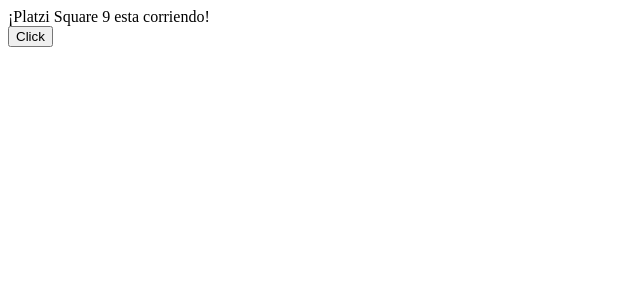
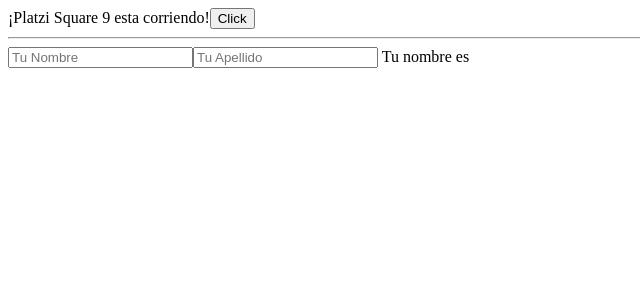
Before and after one commit to shiroukamui/curso-angular-4, an Angular app: page / in a window 1280 px wide. Shown: the top 300 px of the page, without its empty margins (0-640 px from the left). Built offline with nearby package versions, Linux system fonts and the light colour scheme.

Commit message:
Two Way Data Binding

```diff
--- a/src/app/app.component.html
+++ b/src/app/app.component.html
@@ -1,2 +1,6 @@
-<span>¡{{ title }} {{ angular + version }} esta corriendo!</span><br />
+<span>¡{{ title }} {{ angular + version }} esta corriendo!</span>
 <button [disabled]="!ready" (click)="sayHello()">Click</button>
+<hr>
+<input type="text" placeholder="Tu Nombre" [(ngModel)]="name">
+<input type="text" placeholder="Tu Apellido" [(ngModel)]="lastName">
+<label> Tu nombre es {{name}} {{lastName}} </label>
--- a/src/app/app.component.ts
+++ b/src/app/app.component.ts
@@ -7,10 +7,13 @@
 })
 
 export class AppComponent {
-  title = 'Platzi Square';
-  angular = 4
-  version = 5
-  ready = false
+
+  title: string = 'Platzi Square';
+  angular: number = 4
+  version: number = 5
+  ready: boolean = false
+  name: string = ''
+  lastName: string = ''
 
   constructor() {
     setTimeout(() => {
@@ -19,6 +22,6 @@
   }
 
   sayHello(){
-    alert('Hola Mundo')
+    alert(`Hola ${this.title}`)
   }
 }
--- a/src/app/app.module.ts
+++ b/src/app/app.module.ts
@@ -1,5 +1,6 @@
 import { BrowserModule } from '@angular/platform-browser';
 import { NgModule } from '@angular/core';
+import { FormsModule } from '@angular/forms'
 
 import { AppComponent } from './app.component';
 
@@ -8,7 +9,8 @@
     AppComponent
   ],
   imports: [
-    BrowserModule
+    BrowserModule,
+    FormsModule
   ],
   providers: [],
   bootstrap: [AppComponent]
```
